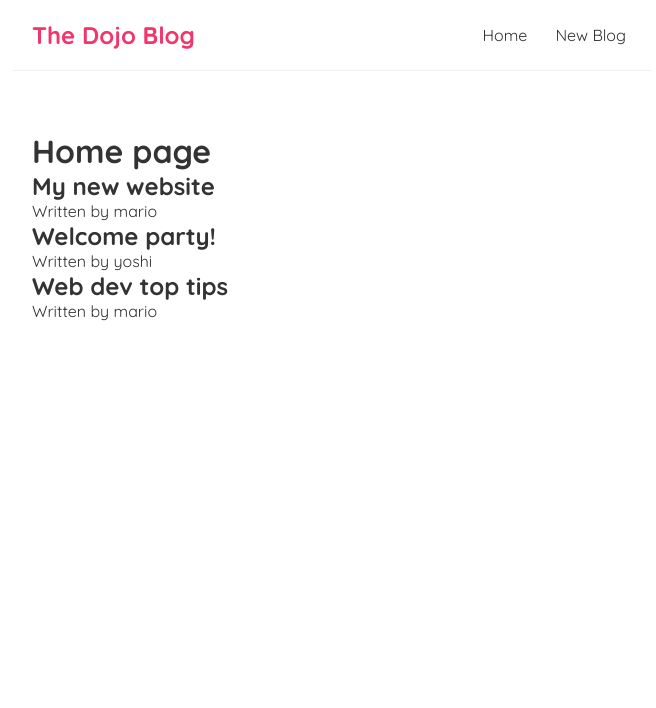
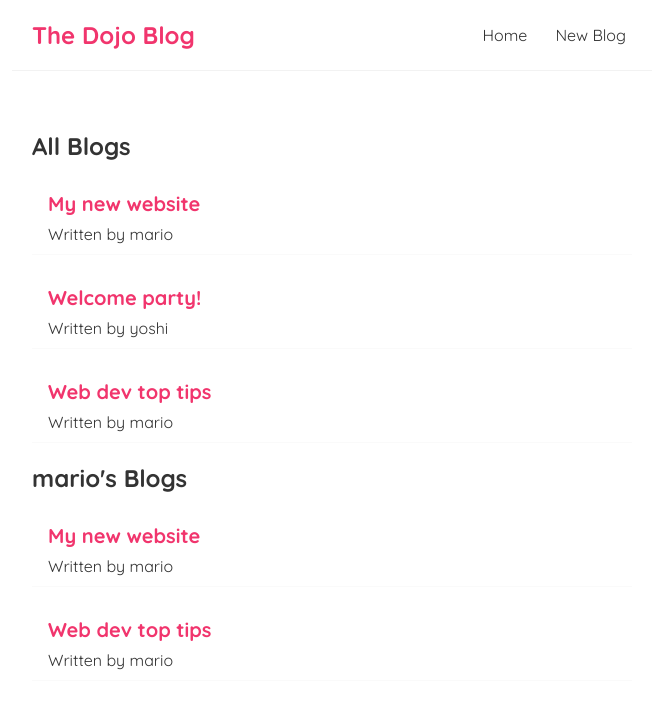
Before and after one commit to Basil-Aladra/react-js-vite, a React (Create React App) app: page / in a window 1280 px wide. Shown: the top 708 px of the page, without its empty margins (308-964 px from the left). Built offline with nearby package versions, Linux system fonts and the light colour scheme.

Commit message:
use proprs in Blogs and create file 'Blog Lists'

```diff
--- /dev/null
+++ b/src/BlogLists.js
@@ -0,0 +1,16 @@
+const BlogLists = ({ blogs, title }) => {
+
+
+    return (<>
+        <div className="blog-list">
+        <h2>{title}</h2>
+        {blogs.map((blog)=>(
+                <div className="blog-preview" key={blog.id}>
+                    <h2>{blog.title}</h2>
+                    <p>Written by {blog.author}</p>
+                </div>
+            ))}
+        </div>
+    </>)
+}
+export default BlogLists;
--- a/src/Home.js
+++ b/src/Home.js
@@ -1,4 +1,5 @@
 import { useState } from "react";
+import BlogLists from "./BlogLists";
 const Home = () => {
 
     const [blogs, setBlogs] = useState([
@@ -8,13 +9,10 @@ const Home = () => {
     ]);
     return (
         <div className="home">
-            <h1>Home page</h1>
-            {blogs.map((blog)=>(
-                <div className="blog-preview" key={blog.id}>
-                    <h2>{blog.title}</h2>
-                    <p>Written by {blog.author}</p>
-                </div>
-            ))}
+
+            <BlogLists blogs={blogs} title="All Blogs"/>
+            <BlogLists blogs={blogs.filter(blog => blog.author === 'mario')} title="mario's Blogs"/>
+
         </div>
     )
 }
--- a/src/index.css
+++ b/src/index.css
@@ -33,3 +33,18 @@
   margin: 40px auto;
   padding: 20px;
 }
+
+/* blog previews / list */
+.blog-preview {
+  padding: 10px 16px;
+  margin: 20px 0;
+  border-bottom: 1px solid #fafafa;
+}
+.blog-preview:hover {
+  box-shadow: 1px 3px 5px rgba(0,0,0,0.1);
+}
+.blog-preview h2 {
+  font-size: 20px;
+  color: #f1356d;
+  margin-bottom: 8px;
+}
```
